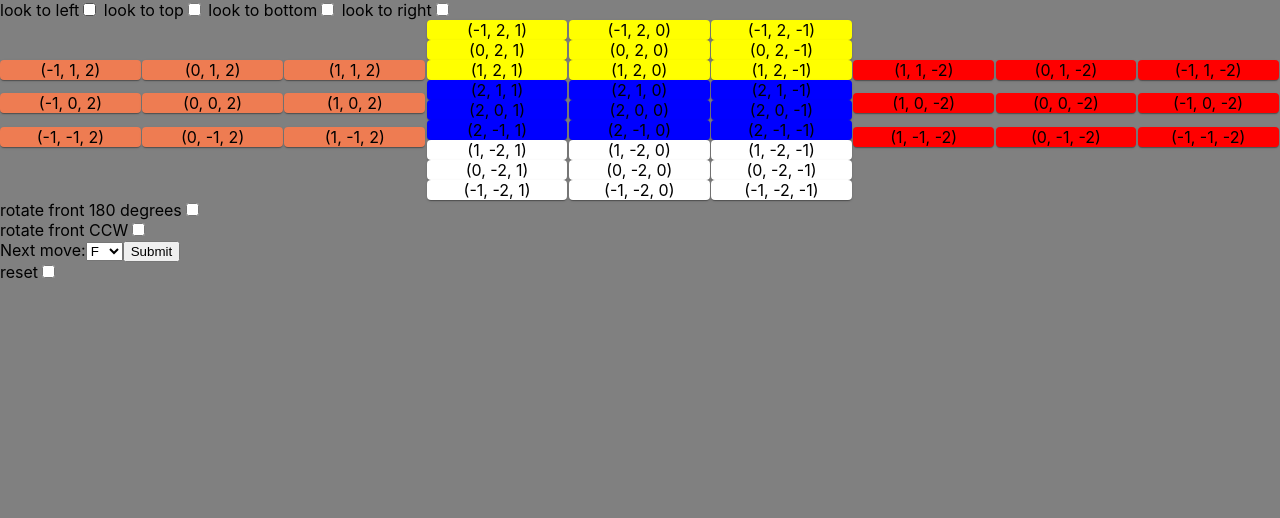
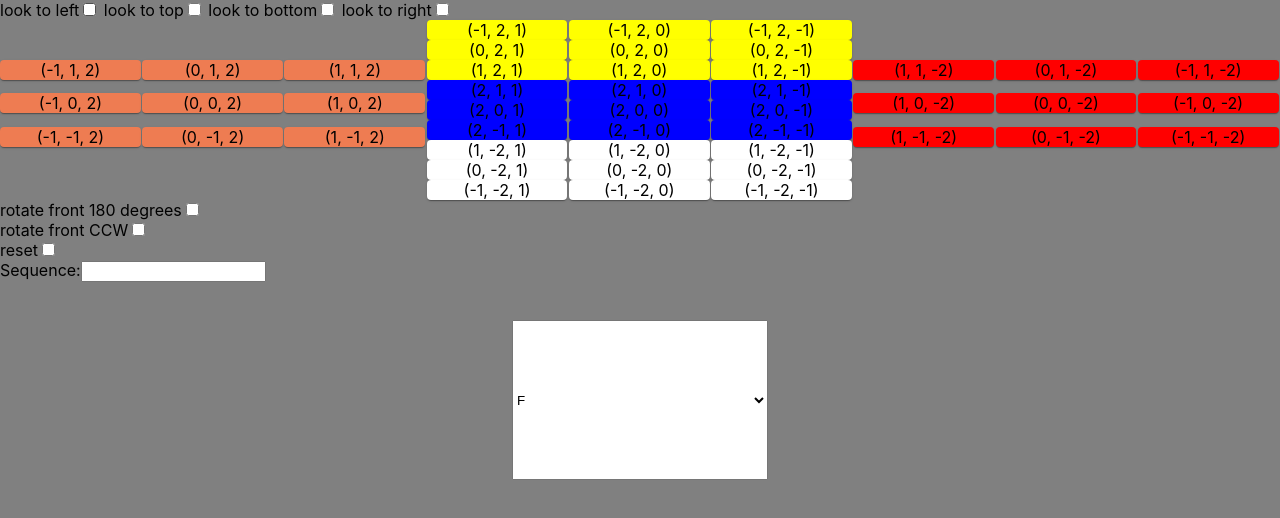
Before and after one commit to TheAlexSannikov/rubiks, a React (Create React App) app: page / in a window 1280 px wide. Shown: the top 518 px of the page. Built offline with nearby package versions, Linux system fonts and the light colour scheme.

Commit message:
added load state

```diff
--- a/src/App.css
+++ b/src/App.css
@@ -75,6 +75,15 @@ body {
   background-color: BLACK;
 }
 
+.nextMoveBox {
+  position: absolute;
+  top: 50%;
+  left: 50%;
+  transform: translate(-50%, -50%);
+  width: 20%;
+  height: 20%;
+}
+
 /*
 
 .controls {
--- a/src/Cube.js
+++ b/src/Cube.js
@@ -3,6 +3,7 @@ import "./App.css";
 import { Grid } from "@material-ui/core";
 import CubeFace from "./CubeFace";
 import NextMoveBox from "./NextMoveBox";
+import SequenceInputField from "./SequenceInputField";
 import { rotate } from "mathjs";
 
 const faceNames = ["BOTTOM", "FRONT", "RIGHT", "BACK", "LEFT", "TOP"];
@@ -12,17 +13,17 @@ const faceCharacteristics = {
 	FRONT: {
 		initialColor: "BLUE",
 		rowColTopLeft: [1, 1],
-		faceCoords: { frozen: "+X"},
+		faceCoords: { frozen: "+X" },
 	},
 	BACK: {
 		initialColor: "GREEN",
-		rowColTopLeft: [-1, -1], // guess
-		faceCoords: { frozen: "-X"},
+		rowColTopLeft: [-1, -1],
+		faceCoords: { frozen: "-X" },
 	},
 	RIGHT: {
 		initialColor: "RED",
 		rowColTopLeft: [1, 1],
-		faceCoords: { frozen: "-Z"},
+		faceCoords: { frozen: "-Z" },
 	},
 	LEFT: {
 		initialColor: "ORANGE",
@@ -61,7 +62,7 @@ class Cube extends React.Component {
 		super(props);
 		this.state = {
 			cube: {},
-			forceRender: 0,
+			moveSequence: "",
 		};
 		this.lookToRightFace = this.lookToRightFace.bind(this);
 		this.lookToLeftFace = this.lookToLeftFace.bind(this);
@@ -74,13 +75,14 @@ class Cube extends React.Component {
 		this.getBottomControls = this.getBottomControls.bind(this);
 
 		this.makeMove = this.makeMove.bind(this);
+		this.loadState = this.loadState.bind(this);
 	}
 
 	componentDidMount() {
 		this.loadInitialState();
 	}
 
-	async loadInitialState() {
+	loadInitialState() {
 		let newCube = {};
 		for (const faceName of faceNames) {
 			let newFace = Object.assign(faceCharacteristics[faceName]);
@@ -105,14 +107,38 @@ class Cube extends React.Component {
 			}
 			newCube[faceName] = newFace;
 		}
-		await this.setState({ cube: newCube });
+		this.setState({ cube: newCube, moveSequence: "" });
+	}
+
+	// loads a save state, as defined by sequence of moves
+	loadState(moveSequence) {
+		console.log("loadState: " + moveSequence);
+		console.log(moveSequence);
+		const sequencePriorToLoad = this.state.moveSequence;
+
+		if (typeof moveSequence != "string") {
+			throw new Error("moveSequence is not a string!");
+		}
+
+		const sequence = moveSequence.split(" ");
+
+		this.loadInitialState();
+
+		for (const move of sequence) {
+			try {
+				this.makeMove(move);
+			} catch (e) {
+				console.log("illegal move: " + move);
+				console.log("loading previous state");
+				this.loadState(sequencePriorToLoad);
+				return;
+			}
+		}
 	}
 
 	// helper to loadInitialState. frozenCoord is set to +/- 1.5, other coordinates depend on row/col
 	createPiece(newFace, row, col, color) {
 		const frozenCoord = newFace.faceCoords.frozen;
-		const rowCoord = newFace.faceCoords.row;
-		const colCoord = newFace.faceCoords.col;
 		let coordinates = [];
 		switch (frozenCoord) {
 			case "+X": // front
@@ -142,125 +168,8 @@ class Cube extends React.Component {
 		return piece;
 	}
 
-
-
-	// use rotation matrix
-	/**
-	 * modifies cube according to a rotation. effects 5 sides.
-	 * face is the face where rotation happens
-	 * dir is either ccw or cw
-	 */
-	rotateFace(faceOfRotation, dir) {
-		// assume face == front for now. TODO: make versatile
-		// front: positive x
-		// add to sequence
-		// perform rotation on all points with positive x
-		// find all positive x
-		// rotate
-
-		switch (faceOfRotation) {
-			case "FRONT":
-				this.rotateHelper(pieceFilter.posX, axes.x, dir);
-				break;
-			case "BACK":
-				this.rotateHelper(pieceFilter.negX, axes.x, dir); // mirror this?
-				break;
-
-			default:
-				throw new Error("rotate called with an invalid face");
-		}
-	}
-
-	// rotates all faces matching the filter along the specified axis by specified degrees. Updates this.state.cube
-	rotateHelper(filter, axisOfRotation, piRadians) {
-		console.log(
-			"in rotate helper. args: " +
-				filter +
-				" " +
-				axisOfRotation +
-				" " +
-				piRadians
-		);
-
-		// setup rotation
-		let rotationMatrix = [];
-
-		switch (axisOfRotation) {
-			case axes.x:
-				rotationMatrix = [1, 0, 0];
-				break;
-			case axes.y:
-				rotationMatrix = [0, 1, 0];
-				break;
-			case axes.z:
-				rotationMatrix = [0, 0, 1];
-				break;
-			default:
-				throw new Error(
-					"axisOfRotation is not valid: " + axisOfRotation
-				);
-		}
-		// matchignPieces is directly mapped to cube. matchingPiecesBeforeRotation has their colors before the rotation.
-		let matchingPieces = this.filterPieces(filter);
-
-		// shallow copy matchingPieces
-		let matchingPiecesBeforeRotation = new Map();
-
-		for (const pieceMap of matchingPieces) {
-			matchingPiecesBeforeRotation.set(
-				pieceMap[0],
-				JSON.parse(JSON.stringify(pieceMap[1]))
-			);
-		}
-
-		// console.log("this.state.cube before");
-		// console.log(this.state.cube);
-		console.log("matchingPieces before");
-		console.log(matchingPieces);
-
-		// calculate new coordinates for each piece - ie which piece will be recolored
-		for (const pieceMap of matchingPiecesBeforeRotation) {
-			let newPieceMatrix = rotate(
-				pieceMap[1].coordinates,
-				Math.PI * piRadians,
-				rotationMatrix
-			);
-
-			// round the coordinates
-			for (let i = 0; i < 3; i++)
-				newPieceMatrix[i] = Math.round(newPieceMatrix[i]);
-
-			// update color
-			if (!matchingPieces.has(JSON.stringify(newPieceMatrix))) {
-				console.log(newPieceMatrix);
-				throw new Error(
-					"calculated coordinates are not in matchingPieces!"
-				);
-			}
-
-			let pieceToBeUpdated = matchingPieces.get(
-				JSON.stringify(newPieceMatrix)
-			);
-			pieceToBeUpdated.color = pieceMap[1].color;
-
-			matchingPieces.set(JSON.stringify(newPieceMatrix), {
-				// coordinates: newPieceMatrix, // should be the same
-				color: pieceMap[1].color,
-			});
-		}
-		console.log("matchingPieces after");
-		console.log(matchingPieces);
-
-		this.setState({ forceRender: 1 });
-
-		console.log("this.state.cube after");
-		console.log(this.state.cube);
-	}
-
 	// returns an array of pieces that satisfy the filter
 	filterPieces(filter) {
-		console.log("cubeMap");
-		console.log(cubeMap);
 		const matchingPieces = new Map();
 		[...cubeMap].filter(([k, v]) => {
 			for (let i = 0; i < 3; i++) {
@@ -270,16 +179,16 @@ class Cube extends React.Component {
 			}
 			matchingPieces.set(k, v);
 		});
-		console.log("within filter: filter: ");
-		console.log(filter);
-		console.log("matchingPieces");
-		console.log(matchingPieces);
 		return matchingPieces;
 	}
 
 	// accepts a string as input. ie "F", "F'", "F²"
 	makeMove(moveString) {
 		switch (moveString) {
+			case "":
+			case " ":
+				return;
+
 			case "F":
 				this.rotateHelper(pieceFilter.posX, axes.x, -0.5);
 				break;
@@ -371,30 +280,108 @@ class Cube extends React.Component {
 				this.rotateHelper(pieceFilter.all, axes.x, 1);
 				break;
 
-
 			default:
 				throw new Error("move string is illegal: " + moveString);
+		}
+		// record move, updating graphic
+		this.setState({
+			moveSequence: (this.state.moveSequence += moveString + " "),
+		});
+		console.log(this.state.moveSequence);
+	}
+
+	// may only be called by makeMove, less the graphic may not be updated.
+	rotateHelper(filter, axisOfRotation, piRadians) {
+		console.log(
+			"in rotate helper. args: " +
+				filter +
+				" " +
+				axisOfRotation +
+				" " +
+				piRadians
+		);
+
+		// setup rotation
+		let rotationMatrix = [];
+
+		switch (axisOfRotation) {
+			case axes.x:
+				rotationMatrix = [1, 0, 0];
+				break;
+			case axes.y:
+				rotationMatrix = [0, 1, 0];
+				break;
+			case axes.z:
+				rotationMatrix = [0, 0, 1];
+				break;
+			default:
+				throw new Error(
+					"axisOfRotation is not valid: " + axisOfRotation
+				);
+		}
+		// matchignPieces is directly mapped to cube. matchingPiecesBeforeRotation has their colors before the rotation.
+		let matchingPieces = this.filterPieces(filter);
+
+		// shallow copy matchingPieces
+		let matchingPiecesBeforeRotation = new Map();
+
+		for (const pieceMap of matchingPieces) {
+			matchingPiecesBeforeRotation.set(
+				pieceMap[0],
+				JSON.parse(JSON.stringify(pieceMap[1]))
+			);
+		}
+
+		// calculate new coordinates for each piece - ie which piece will be recolored
+		for (const pieceMap of matchingPiecesBeforeRotation) {
+			let newPieceMatrix = rotate(
+				pieceMap[1].coordinates,
+				Math.PI * piRadians,
+				rotationMatrix
+			);
+
+			// round the coordinates
+			for (let i = 0; i < 3; i++)
+				newPieceMatrix[i] = Math.round(newPieceMatrix[i]);
+
+			// update color
+			if (!matchingPieces.has(JSON.stringify(newPieceMatrix))) {
+				console.log(newPieceMatrix);
+				throw new Error(
+					"calculated coordinates are not in matchingPieces!"
+				);
+			}
+
+			let pieceToBeUpdated = matchingPieces.get(
+				JSON.stringify(newPieceMatrix)
+			);
+			pieceToBeUpdated.color = pieceMap[1].color;
+
+			matchingPieces.set(JSON.stringify(newPieceMatrix), {
+				// coordinates: newPieceMatrix, // should be the same
+				color: pieceMap[1].color,
+			});
 		}
 	}
 
 	lookToRightFace() {
 		console.log("looking to right face");
-		this.rotateHelper(pieceFilter.all, axes.y, -0.5);
+		this.makeMove("y");
 	}
 
 	lookToLeftFace() {
 		console.log("looking to left face");
-		this.rotateHelper(pieceFilter.all, axes.y, +0.5);
+		this.makeMove("y'");
 	}
 
 	lookToTopFace() {
 		console.log("looking to top face");
-		this.rotateHelper(pieceFilter.all, axes.z, -0.5);
+		this.makeMove("x'");
 	}
 
 	lookToBottomFace() {
 		console.log("looking to bottom face");
-		this.rotateHelper(pieceFilter.all, axes.z, +0.5);
+		this.makeMove("x");
 	}
 
 	rotateFrontCW() {
@@ -494,7 +481,6 @@ class Cube extends React.Component {
 				</div>
 
 				<NextMoveBox makeMove={this.makeMove}></NextMoveBox>
-
 				<div className="controls controls-bottom">
 					<label>
 						{" "}
@@ -508,6 +494,10 @@ class Cube extends React.Component {
 						/>
 					</label>
 				</div>
+
+				<SequenceInputField
+					loadState={this.loadState}
+				></SequenceInputField>
 			</>
 		);
 	}
@@ -529,26 +519,26 @@ class Cube extends React.Component {
 		return (
 			<>
 				<Grid container>
-					<Grid container item xs="4" className="left_column">
-						<Grid item xs="3"></Grid>
+					<Grid container item xs={4} className="left_column">
+						<Grid item xs={3}></Grid>
 						{renderableFaces["LEFT"]}
-						<Grid item xs="3"></Grid>
+						<Grid item xs={3}></Grid>
 					</Grid>
 					<Grid
 						container
 						direction="column"
 						item
-						xs="4"
+						xs={4}
 						className="center_column"
 					>
 						{renderableFaces["TOP"]}
 						{renderableFaces["FRONT"]}
 						{renderableFaces["BOTTOM"]}
 					</Grid>
-					<Grid container item xs="4" className="right_column">
-						<Grid item xs="3"></Grid>
+					<Grid item xs={4} container className="right_column">
+						<Grid item xs={3}></Grid>
 						{renderableFaces["RIGHT"]}
-						<Grid item xs="3"></Grid>
+						<Grid item xs={3}></Grid>
 						{/* {renderableFaces["BACK"]} */}
 					</Grid>
 				</Grid>
@@ -560,11 +550,13 @@ class Cube extends React.Component {
 		const topControls = this.getTopControls();
 		const bottomControls = this.getBottomControls();
 		const renderableCube = this.getRenderableCube();
+
 		return (
 			<>
 				{topControls}
 				{renderableCube}
 				{bottomControls}
+				{this.state.moveSequence}
 			</>
 		);
 	}
--- a/src/CubeRow.js
+++ b/src/CubeRow.js
@@ -26,7 +26,7 @@ function CubeRow(props) {
 	const rightIndex = leftIndex === 1 ? -1 : 1;
 
 	let row = (
-		<Grid container xs={12} className="cubeRow">
+		<Grid container className="cubeRow">
 			{piecesOfRow[leftIndex]}
 			{piecesOfRow[0]}
 			{piecesOfRow[rightIndex]}
--- a/src/NextMoveBox.js
+++ b/src/NextMoveBox.js
@@ -15,19 +15,22 @@ class NextMoveBox extends React.Component {
 	}
 
 	handleSubmit(event) {
-		// alert("Your move is: " + this.state.value);
 		this.props.makeMove(this.state.value);
-		event.preventDefault();
 	}
 
 	render() {
 		return (
 			<form onSubmit={this.handleSubmit}>
-				<label>
-					Next move:
 				<select
+					className="nextMoveBox"
 					value={this.state.value}
 					onChange={this.handleChange}
+					onKeyPress={(e) => {
+						if (e.key === "Enter") {
+							this.handleSubmit();
+							e.preventDefault();
+						}
+					}}
 				>
 					<option value="F">F</option>
 					<option value="F'">F'</option>
@@ -61,13 +64,10 @@ class NextMoveBox extends React.Component {
 					<option value="y'">y'</option>
 					<option value="y²">y²</option>
 
-						<option value ="z">z</option>
-						<option value ="z'">z'</option>
-						<option value ="z²">z²</option>
-
+					<option value="z">z</option>
+					<option value="z'">z'</option>
+					<option value="z²">z²</option>
 				</select>
-				</label>
-				<input type="submit" value="Submit" />
 			</form>
 		);
 	}
--- /dev/null
+++ b/src/SequenceInputField.js
@@ -0,0 +1,42 @@
+import React from "react";
+import "./App.css";
+
+class SequenceInputField extends React.Component {
+	constructor(props) {
+		super(props);
+		this.state = { value: "" };
+
+		this.handleChange = this.handleChange.bind(this);
+		this.handleSubmit = this.handleSubmit.bind(this);
+	}
+
+	handleChange(e) {
+		this.setState({ value: e.target.value });
+	}
+
+	handleSubmit() {
+		this.props.loadState(this.state.value);
+		this.setState({ value: "" });
+		// event.preventDefault();
+	}
+
+	render() {
+		return (
+			<label>
+				Sequence:
+				<input
+					type="text"
+					value={this.state.value}
+					onChange={this.handleChange}
+					onKeyPress={(e) => {
+						if (e.key === "Enter") {
+							this.handleSubmit();
+						}
+					}}
+				/>
+			</label>
+		);
+	}
+}
+
+export default SequenceInputField;
```
Lines whose indentation alone changed are shown as unchanged.
